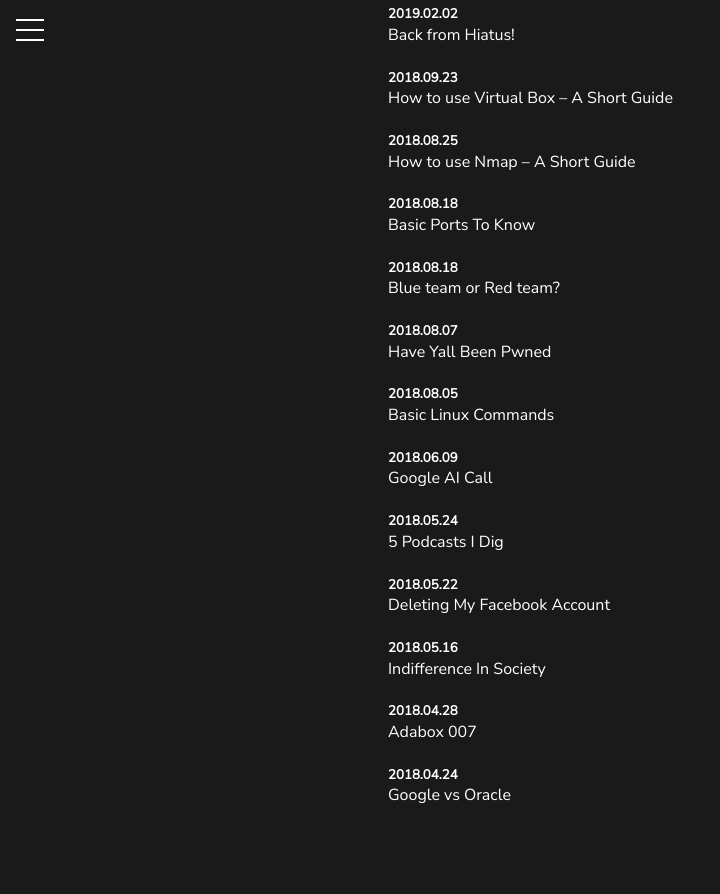
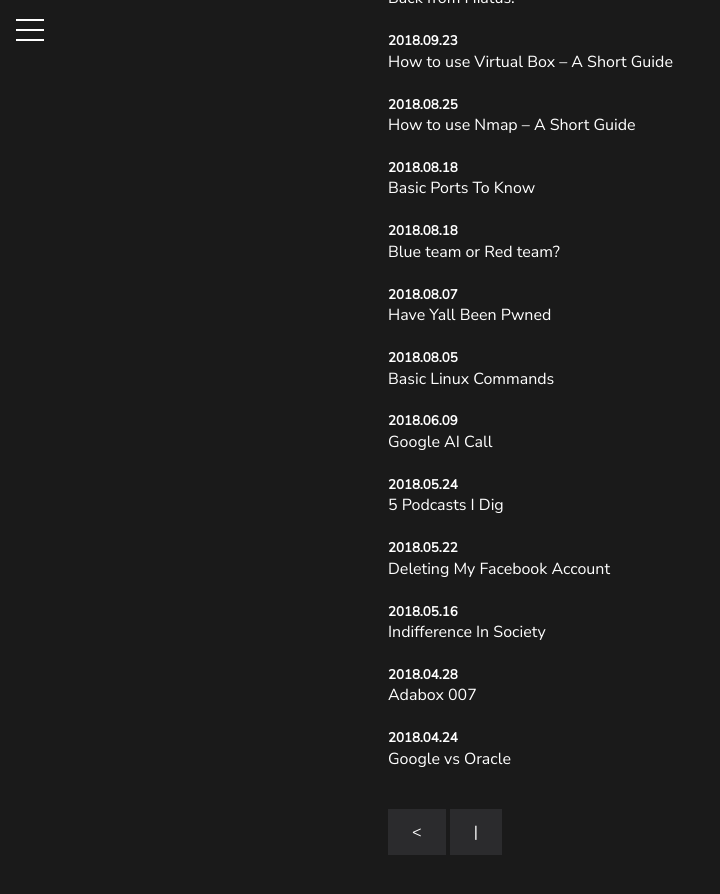
Before and after one commit to cobaltclaudia/cobaltclaudia.github.io, a Jekyll site: the page posts.html, which Jekyll copies as it is, in a window 1280 px wide and 900 px high, scrolled down 1653 px. Shown: the top 894 px of the window, without its empty margins (0-720 px from the left). Built offline with Jekyll 4.4.1, drawn with Linux system fonts in a browser that asks for light colours; before the commit the page ends 2482 px from its top, so only the background shows below that.

Commit message:
Update buttons

```diff
--- a/blogposts/2023/20230110-BooksIReadin2023.html
+++ b/blogposts/2023/20230110-BooksIReadin2023.html
@@ -51,8 +51,8 @@
         <a href="../tags/books.html" class="btn">#books</a>
 
         <br><br><br>
-        <a href="../2022/20220531-BooksIReadin2022.html" class="btn" title="older"><</a>
-        <a href="20230110-BooksIReadin2023.html" class="btn" title="newer">></a>
+        <h6><a href="../2022/20220531-BooksIReadin2022.html" class="btn" title="older">Previous Post <br>
+            Books I Read in 2022</a></h6>
         <br><br><br>
 
     <br><br><br>
--- a/posts.html
+++ b/posts.html
@@ -35,8 +35,9 @@
     <div class="container">
         <br><br><br>
         <h2>Posts</h2><br>
-        <h6><a href="blogposts/tags/books.html" class="btn">#books</a>
-            <a href="blogposts/tags/techTools.html" class="btn">#techtools</a></h6>
+        <h5><a href="blogposts/tags/books.html">#books </a>
+            <a href="blogposts/tags/techTools.html">#techtools </a>
+        </h5>
         <br>
 
         <h5>2023.01.10</h5>
@@ -184,6 +185,11 @@
         <a href="blogposts/2018/20180424-googleVsOracle.html">Google vs Oracle</a>
         <br><br>
 
+
+        <a href="../2021/2021-blogPosts.html" class="btn" title="older">< </a>
+        <a class="btn" title="current">| </a>
+        <br><br><br>
+
     </div>
 </header>
 </body>
```
Also changed, not shown: blogposts/2022/20220531-BooksIReadin2022.html (+7 -2 lines).
